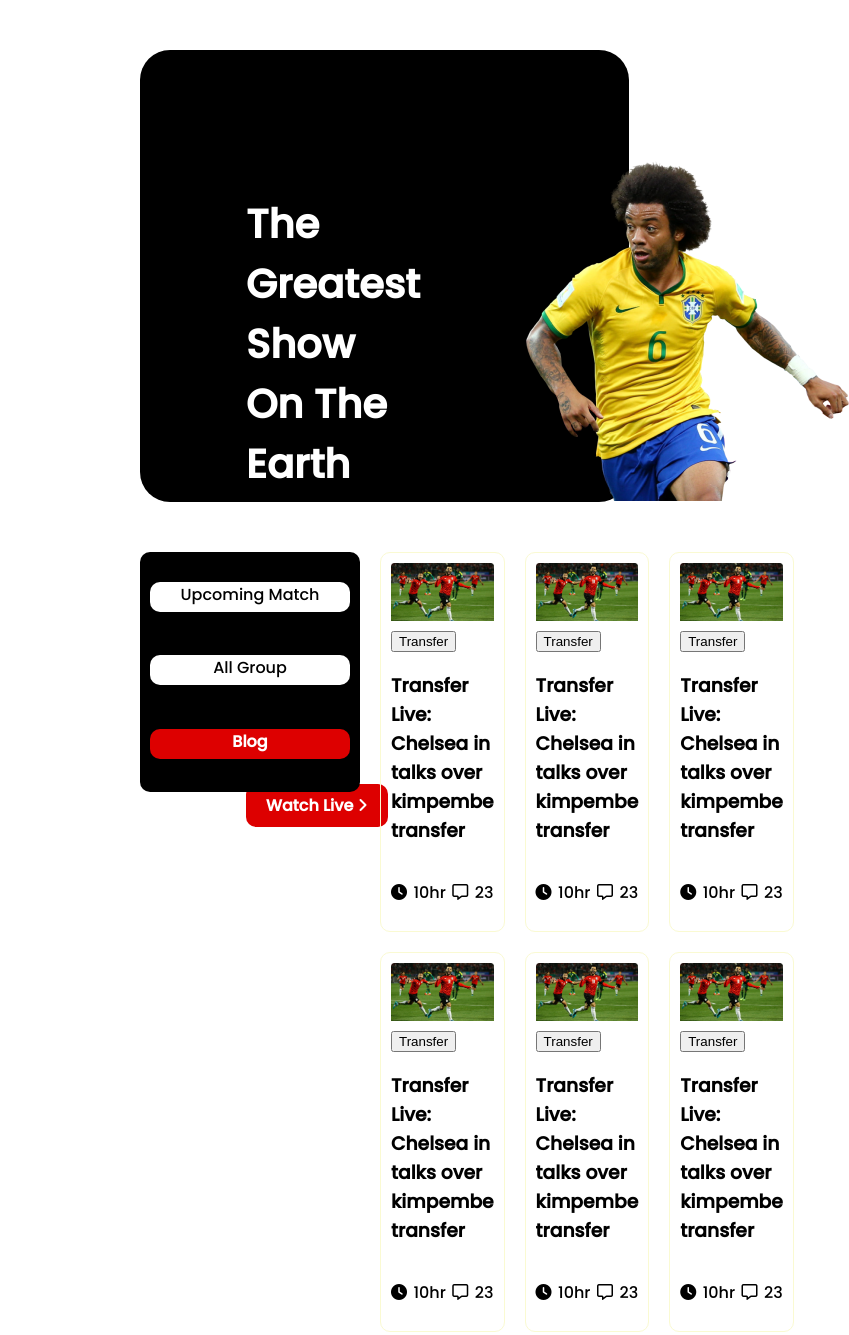
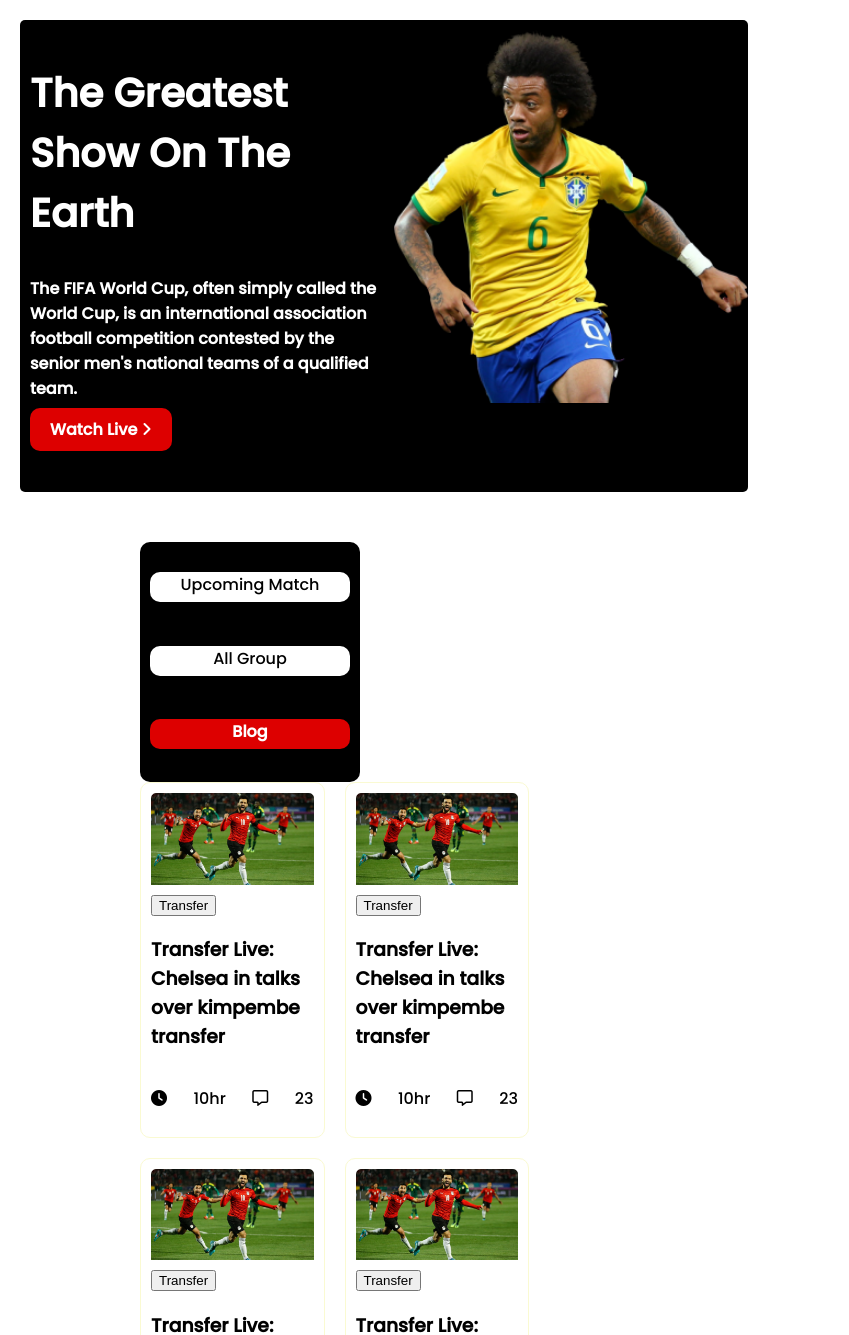
Before and after one commit to Sayeednayeem1/world-cup-repo, a plain HTML site: page index.html in a window 768 px wide. Shown: the top 1335 px of the page, 849 px wide, since content can reach past the window. Drawn offline with Linux system fonts and the light colour scheme.

Commit message:
responsive tablet well at least i tried...lol

```diff
--- a/style.css
+++ b/style.css
@@ -166,3 +166,40 @@
         padding: 20px;
     }
 }
+/* Tablets */
+@media screen and (min-width:689px) and (max-width:992px) {
+    .container{
+        display: flex;
+        margin-top: 20px;
+        margin-left: 20px;
+        margin-right: 20px;
+        border-radius: 5px
+    }
+    .half-width{
+        width: 50%;
+        height: auto;
+        padding-left: 10px;
+        padding-top: 10px;
+        padding-bottom: 50px;
+    }
+    .half-width img{
+        width: 100%;
+        height: auto;
+    }
+    .second-section{
+        display: grid;
+        grid-template-columns: repeat(1, 1fr);
+    }
+    .grid-box{
+        grid-template-columns: repeat(2, 1fr);
+        margin-right: 100px;
+    }
+    .footer-link{
+        display: grid;
+        grid-template-columns: repeat(1, 1fr);
+        padding-top: 40px;
+    }
+    .icons{
+        padding: 20px;
+    }
+}
```
